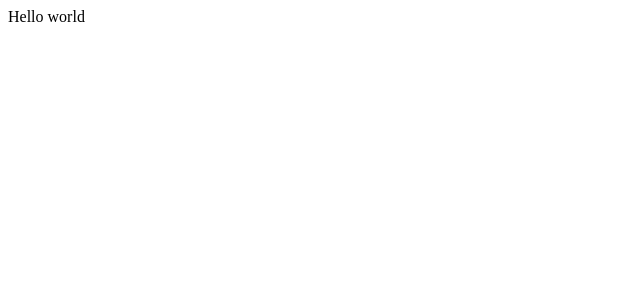
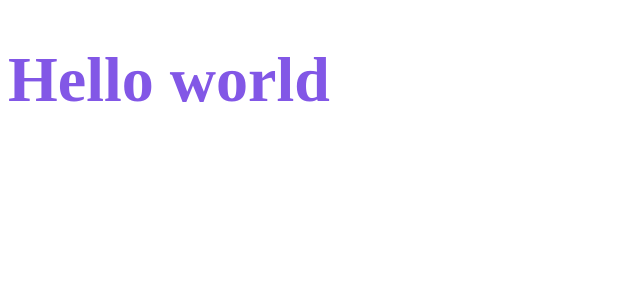
Before and after one commit to kevinshibuya/ignite-chapter-02-primeira-aplicacao-web-com-reactjs, a React (Create React App) app: page / in a window 1280 px wide. Shown: the top 300 px of the page, without its empty margins (0-640 px from the left). Built offline with nearby package versions, Linux system fonts and the light colour scheme; the HTML template or start-up script is replaced by a standard one.

Commit message:
styled components

```diff
--- a/package.json
+++ b/package.json
@@ -6,6 +6,7 @@
     "react": "^17.0.2",
     "react-dom": "^17.0.2",
     "react-scripts": "4.0.3",
+    "styled-components": "^5.2.3",
     "web-vitals": "^1.0.1"
   },
   "devDependencies": {
@@ -16,6 +17,7 @@
     "@types/node": "^12.0.0",
     "@types/react": "^17.0.0",
     "@types/react-dom": "^17.0.0",
+    "@types/styled-components": "^5.1.9",
     "typescript": "^4.1.2"
   },
   "scripts": {
--- a/src/App.tsx
+++ b/src/App.tsx
@@ -1,7 +1,14 @@
+import styled from 'styled-components';
+
+const Title = styled.h1`
+  font-size: 64px;
+  color: #8257e6;
+`
+
 export function App() {
   return (
     <div className="App">
-      <div>Hello world</div>
+      <Title>Hello world</Title>
     </div>
   );
 }
```
Also changed, not shown: 1 other file (tests, documents, lock files or other folders).
